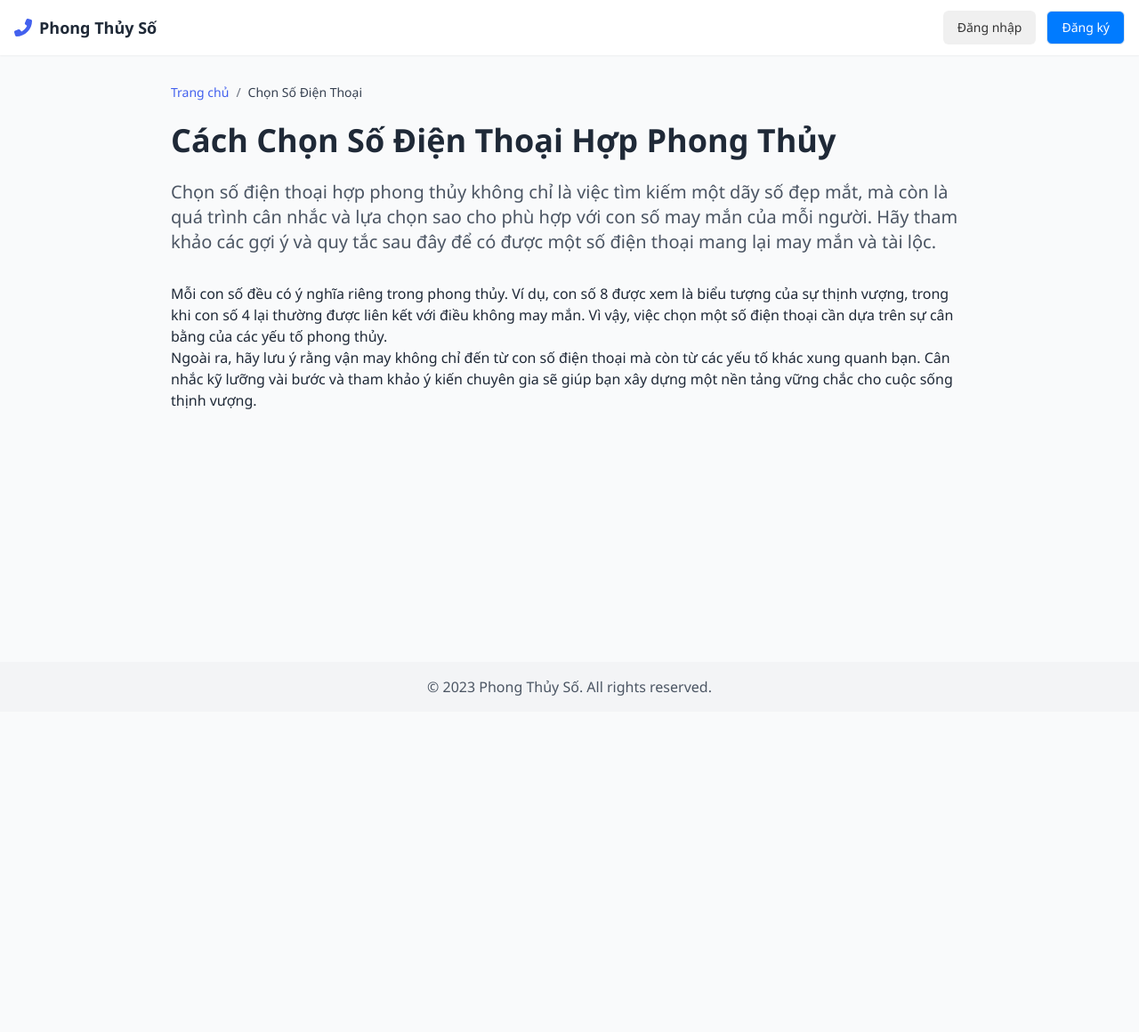
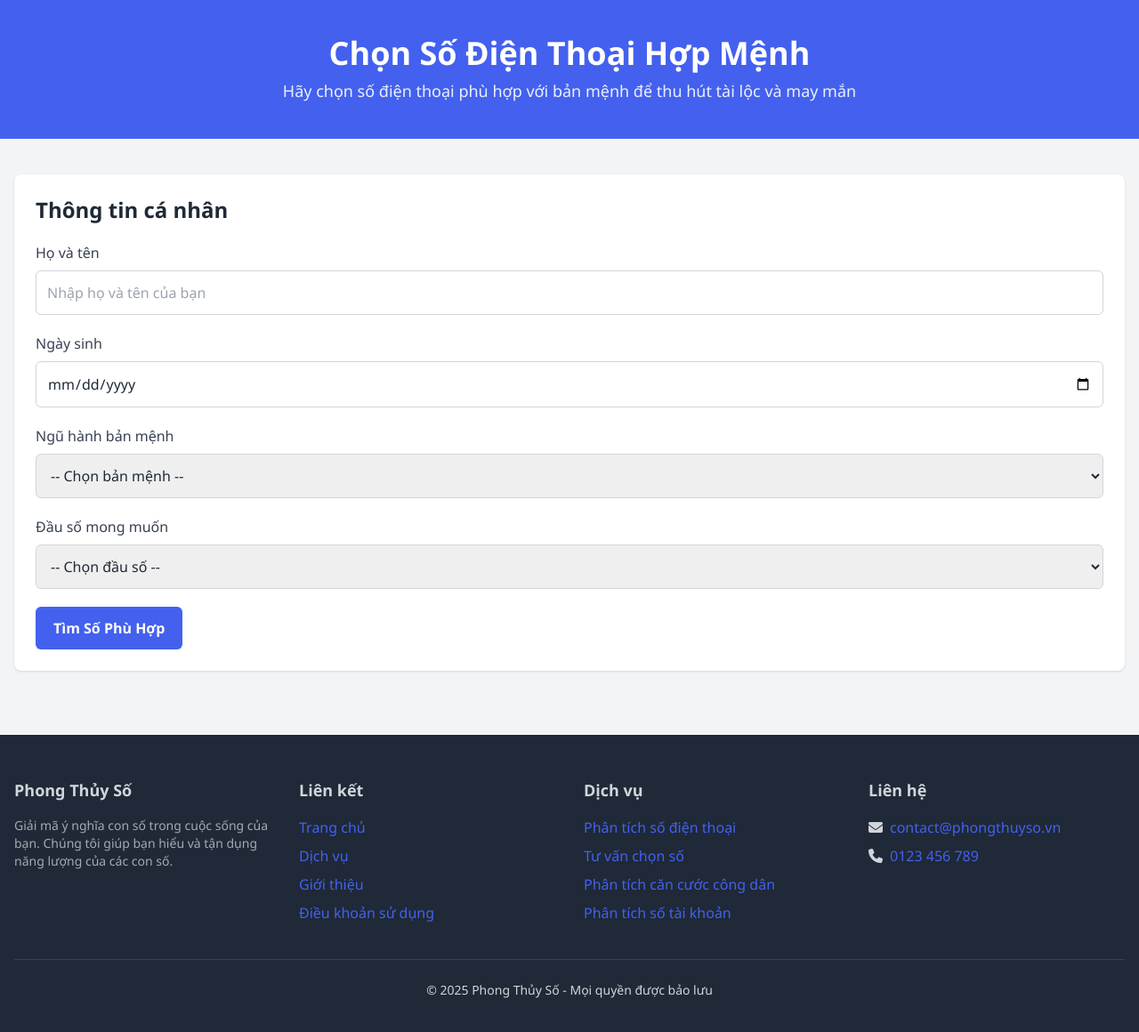
Before and after one commit to huythanhnguyen/phong_thuy_so, a Vue app: page /guides/chon-so-dien-thoai in a window 1280 px wide. Shown: the top 1160 px of the page at 89% size. Before the commit the page ends 800 px from the top, so only its background shows below. Built offline with nearby package versions, Linux system fonts and the light colour scheme.

Commit message:
Update footer layout with new content and add current year display

```diff
--- /dev/null
+++ b/src/components/layout/Footer.vue
@@ -0,0 +1,60 @@
+<template>
+    <!-- Footer -->
+    <footer class="bg-gray-800 text-gray-300 py-12 mt-auto">
+      <div class="container mx-auto px-4">
+        <div class="grid md:grid-cols-4 gap-8">
+          <div>
+            <h3 class="text-lg font-semibold mb-4">Phong Thủy Số</h3>
+            <p class="text-sm opacity-75">
+              Giải mã ý nghĩa con số trong cuộc sống của bạn. Chúng tôi giúp bạn hiểu và tận dụng năng lượng của các con số.
+            </p>
+          </div>
+          <div>
+            <h3 class="text-lg font-semibold mb-4">Liên kết</h3>
+            <ul class="space-y-2">
+              <li><router-link to="/" class="hover:text-white">Trang chủ</router-link></li>
+              <li><a href="#" class="hover:text-white">Dịch vụ</a></li>
+              <li><a href="#" class="hover:text-white">Giới thiệu</a></li>
+              <li><a href="#" class="hover:text-white">Điều khoản sử dụng</a></li>
+            </ul>
+          </div>
+          <div>
+            <h3 class="text-lg font-semibold mb-4">Dịch vụ</h3>
+            <ul class="space-y-2">
+              <li><a href="#" class="hover:text-white">Phân tích số điện thoại</a></li>
+              <li><a href="#" class="hover:text-white">Tư vấn chọn số</a></li>
+              <li><a href="#" class="hover:text-white">Phân tích căn cước công dân</a></li>
+              <li><a href="#" class="hover:text-white">Phân tích số tài khoản</a></li>
+            </ul>
+          </div>
+          <div>
+            <h3 class="text-lg font-semibold mb-4">Liên hệ</h3>
+            <ul class="space-y-2">
+              <li class="flex items-center">
+                <font-awesome-icon icon="envelope" class="mr-2" />
+                <a href="mailto:contact@phongthuyso.vn" class="hover:text-white">contact@phongthuyso.vn</a>
+              </li>
+              <li class="flex items-center">
+                <font-awesome-icon icon="phone" class="mr-2" />
+                <a href="tel:+84123456789" class="hover:text-white">0123 456 789</a>
+              </li>
+            </ul>
+          </div>
+        </div>
+        <div class="border-t border-gray-700 mt-10 pt-6 text-sm text-center">
+          &copy; {{ currentYear }} Phong Thủy Số - Mọi quyền được bảo lưu
+        </div>
+      </div>
+    </footer>
+  </template>
+
+  <script setup>
+  import { computed } from 'vue'
+
+  // Computed property cho năm hiện tại
+  const currentYear = computed(() => new Date().getFullYear())
+  </script>
+
+  <style scoped>
+  /* Thêm CSS tùy chỉnh nếu cần */
+  </style>
--- a/src/views/HomeView.vue
+++ b/src/views/HomeView.vue
@@ -130,7 +130,7 @@
                 </button>
               </div>
               <p class="text-xs text-gray-500 mt-2">
-                Nhập số điện thoại để phân tích hoặc đặt câu hỏi như "Số 8 mang ý nghĩa gì?"
+                Nhập số điện thoại để phân tích hoặc đặt câu hỏi như "Số 18 mang ý nghĩa gì?"
               </p>
             </div>
           </div>
--- a/src/views/guides/ChonSoDienThoai.vue
+++ b/src/views/guides/ChonSoDienThoai.vue
@@ -1,90 +1,200 @@
 <template>
-  <div class="min-h-screen flex flex-col">
+  <div class="flex flex-col min-h-screen bg-gray-100">
     <!-- Header -->
-    <header class="bg-white shadow-sm sticky top-0 z-10">
-      <div class="container mx-auto px-4 py-3 flex justify-between items-center">
-        <div class="flex items-center space-x-2">
-          <router-link to="/" class="flex items-center space-x-2">
-            <font-awesome-icon icon="phone-alt" class="text-primary text-xl" />
-            <span class="font-semibold text-lg text-gray-800">Phong Thủy Số</span>
-          </router-link>
-        </div>
-        <div class="flex space-x-3">
-          <button @click="navigateTo('login')" class="auth-btn login-btn hover:bg-black">
-            Đăng nhập
-          </button>
-          <button @click="navigateTo('register')" class="auth-btn signup-btn hover:bg-gray-100">
-            Đăng ký
+    <div class="bg-primary-color text-white py-10 text-center">
+      <div class="container mx-auto px-4">
+        <h1 class="text-3xl md:text-4xl font-semibold mb-2">Chọn Số Điện Thoại Hợp Mệnh</h1>
+        <p class="text-lg opacity-90 max-w-2xl mx-auto">
+          Hãy chọn số điện thoại phù hợp với bản mệnh để thu hút tài lộc và may mắn
+        </p>
+      </div>
+    </div>
+
+    <!-- Main Content -->
+    <div class="flex-1 py-10">
+      <div class="container mx-auto px-4">
+        <!-- Form chọn mệnh -->
+        <div class="bg-white rounded-lg p-6 shadow mb-8">
+          <h2 class="text-2xl font-semibold mb-5 text-gray-800">Thông tin cá nhân</h2>
+
+          <div class="mb-5">
+            <label for="name" class="block font-medium mb-2 text-gray-700">Họ và tên</label>
+            <input
+              type="text"
+              id="name"
+              v-model="formData.name"
+              placeholder="Nhập họ và tên của bạn"
+              class="w-full p-3 border border-gray-300 rounded-md focus:outline-none focus:border-primary-color focus:ring-2 focus:ring-primary-color/20"
+            >
+          </div>
+
+          <div class="mb-5">
+            <label for="birthdate" class="block font-medium mb-2 text-gray-700">Ngày sinh</label>
+            <input
+              type="date"
+              id="birthdate"
+              v-model="formData.birthdate"
+              class="w-full p-3 border border-gray-300 rounded-md focus:outline-none focus:border-primary-color focus:ring-2 focus:ring-primary-color/20"
+            >
+          </div>
+
+          <div class="mb-5">
+            <label for="menh" class="block font-medium mb-2 text-gray-700">Ngũ hành bản mệnh</label>
+            <select
+              id="menh"
+              v-model="formData.menh"
+              class="w-full p-3 border border-gray-300 rounded-md focus:outline-none focus:border-primary-color focus:ring-2 focus:ring-primary-color/20"
+            >
+              <option value="">-- Chọn bản mệnh --</option>
+              <option value="kim">Kim</option>
+              <option value="moc">Mộc</option>
+              <option value="thuy">Thủy</option>
+              <option value="hoa">Hỏa</option>
+              <option value="tho">Thổ</option>
+            </select>
+          </div>
+
+          <div class="mb-5">
+            <label for="prefix" class="block font-medium mb-2 text-gray-700">Đầu số mong muốn</label>
+            <select
+              id="prefix"
+              v-model="formData.prefix"
+              class="w-full p-3 border border-gray-300 rounded-md focus:outline-none focus:border-primary-color focus:ring-2 focus:ring-primary-color/20"
+            >
+              <option value="">-- Chọn đầu số --</option>
+              <option value="086">086</option>
+              <option value="088">088</option>
+              <option value="089">089</option>
+              <option value="090">090</option>
+              <option value="091">091</option>
+              <option value="094">094</option>
+              <option value="097">097</option>
+              <option value="098">098</option>
+            </select>
+          </div>
+
+          <button
+            @click="searchNumbers"
+            class="bg-primary-color text-white py-3 px-5 rounded-md font-semibold hover:bg-primary-dark transition duration-200"
+          >
+            Tìm Số Phù Hợp
           </button>
         </div>
-      </div>
-    </header>
 
-    <!-- Main Content -->
-    <div class="container mx-auto px-4 py-8 flex-grow">
-      <div class="max-w-4xl mx-auto">
-        <!-- Breadcrumb -->
-        <div class="flex items-center text-sm text-gray-500 mb-6">
-          <router-link to="/" class="hover:text-primary">Trang chủ</router-link>
-          <span class="mx-2">/</span>
-          <span class="text-gray-700">Chọn Số Điện Thoại</span>
-        </div>
+        <!-- Recommended numbers -->
+        <div v-if="recommendedNumbers.length > 0" class="mt-8">
+          <h2 class="text-2xl font-semibold mb-5 text-gray-800">Các số điện thoại phù hợp</h2>
 
-        <!-- Title -->
-        <h1 class="text-3xl md:text-4xl font-bold mb-6 text-gray-800">
-          Cách Chọn Số Điện Thoại Hợp Phong Thủy
-        </h1>
-
-        <!-- Content -->
-        <div class="prose prose-lg max-w-none">
-          <p class="lead text-xl text-gray-600 mb-8">
-            Chọn số điện thoại hợp phong thủy không chỉ là việc tìm kiếm một dãy số đẹp mắt, mà còn là quá trình cân nhắc và lựa chọn sao cho phù hợp với con số may mắn của mỗi người. Hãy tham khảo các gợi ý và quy tắc sau đây để có được một số điện thoại mang lại may mắn và tài lộc.
-          </p>
-          <p>
-            Mỗi con số đều có ý nghĩa riêng trong phong thủy. Ví dụ, con số 8 được xem là biểu tượng của sự thịnh vượng, trong khi con số 4 lại thường được liên kết với điều không may mắn. Vì vậy, việc chọn một số điện thoại cần dựa trên sự cân bằng của các yếu tố phong thủy.
-          </p>
-          <p>
-            Ngoài ra, hãy lưu ý rằng vận may không chỉ đến từ con số điện thoại mà còn từ các yếu tố khác xung quanh bạn. Cân nhắc kỹ lưỡng vài bước và tham khảo ý kiến chuyên gia sẽ giúp bạn xây dựng một nền tảng vững chắc cho cuộc sống thịnh vượng.
-          </p>
+          <div class="grid grid-cols-1 md:grid-cols-2 lg:grid-cols-3 xl:grid-cols-4 gap-5">
+            <div
+              v-for="(number, index) in recommendedNumbers"
+              :key="index"
+              class="bg-white rounded-lg shadow overflow-hidden flex flex-col"
+            >
+              <div class="text-2xl font-bold text-primary-color text-center py-4 border-b">
+                {{ number.value }}
+              </div>
+              <div class="p-4 flex-1">
+                <div class="flex justify-between mb-3">
+                  <span class="font-medium">Điểm tương hợp:</span>
+                  <span class="font-bold text-green-600">{{ number.score }}/10</span>
+                </div>
+                <div class="mb-3">
+                  <div class="mb-1">
+                    <span class="font-medium">Ngũ hành:</span>
+                    <span class="ml-1">{{ number.element }}</span>
+                  </div>
+                  <div>
+                    <span class="font-medium">Ý nghĩa:</span>
+                    <span class="ml-1">{{ number.meaning }}</span>
+                  </div>
+                </div>
+              </div>
+              <button class="bg-gray-100 hover:bg-primary-light text-primary-color font-semibold py-2 w-full border-t border-gray-200 hover:border-primary-color transition duration-200">
+                Chọn số này
+              </button>
+            </div>
+          </div>
         </div>
       </div>
     </div>
 
     <!-- Footer -->
-    <footer class="bg-gray-100 py-4">
-      <div class="container mx-auto px-4 text-center text-gray-600">
-        © 2023 Phong Thủy Số. All rights reserved.
-      </div>
-    </footer>
+    <Footer />
   </div>
 </template>
 
-<script>
-export default {
-  name: "HomePage",
-  methods: {
-    navigateTo(page) {
-      this.$router.push({ name: page });
+<script setup>
+import { ref, reactive } from 'vue'
+import Footer from '@/components/layout/Footer.vue'
+
+// Form data
+const formData = reactive({
+  name: '',
+  birthdate: '',
+  menh: '',
+  prefix: ''
+})
+
+// Recommended numbers
+const recommendedNumbers = ref([])
+
+// Search for compatible numbers
+const searchNumbers = () => {
+  // Đây là nơi bạn sẽ gọi API hoặc xử lý logic để tìm số phù hợp
+  // Ví dụ dữ liệu giả lập:
+  recommendedNumbers.value = [
+    {
+      value: '0981 234 567',
+      score: 8.5,
+      element: 'Thủy',
+      meaning: 'Phát tài phát lộc, thăng tiến trong sự nghiệp'
+    },
+    {
+      value: '0981 456 789',
+      score: 7.8,
+      element: 'Hỏa',
+      meaning: 'Mang đến nhiều cơ hội trong kinh doanh'
+    },
+    {
+      value: '0981 111 999',
+      score: 9.2,
+      element: 'Kim',
+      meaning: 'Thu hút tài lộc, hỗ trợ các mối quan hệ'
+    },
+    {
+      value: '0981 888 333',
+      score: 8.9,
+      element: 'Thổ',
+      meaning: 'Vững vàng, ổn định trong cuộc sống'
     }
-  }
-};
+  ]
+}
 </script>
 
 <style scoped>
-.auth-btn {
-  padding: 0.5rem 1rem;
-  border-radius: 0.375rem;
-  font-weight: 500;
-  transition: background-color 0.2s;
+/* Nếu cần CSS tùy chỉnh bổ sung, thêm vào đây */
+/* Các màu từ biến CSS sử dụng trong dự án */
+:root {
+  --primary-color: #4361ee;
+  --primary-dark: #3a56d4;
+  --primary-light: #e7ecfd;
 }
 
-.login-btn {
-  background-color: #f0f0f0;
-  color: #333;
+/* Tailwind CSS không tự động nhận biết CSS variables, nên chúng ta cần thêm một số class tùy chỉnh */
+.bg-primary-color {
+  background-color: var(--primary-color, #4361ee);
 }
 
-.signup-btn {
-  background-color: #007bff;
-  color: #fff;
+.bg-primary-dark {
+  background-color: var(--primary-dark, #3a56d4);
+}
+
+.bg-primary-light {
+  background-color: var(--primary-light, #e7ecfd);
+}
+
+.text-primary-color {
+  color: var(--primary-color, #4361ee);
 }
 </style>
```
